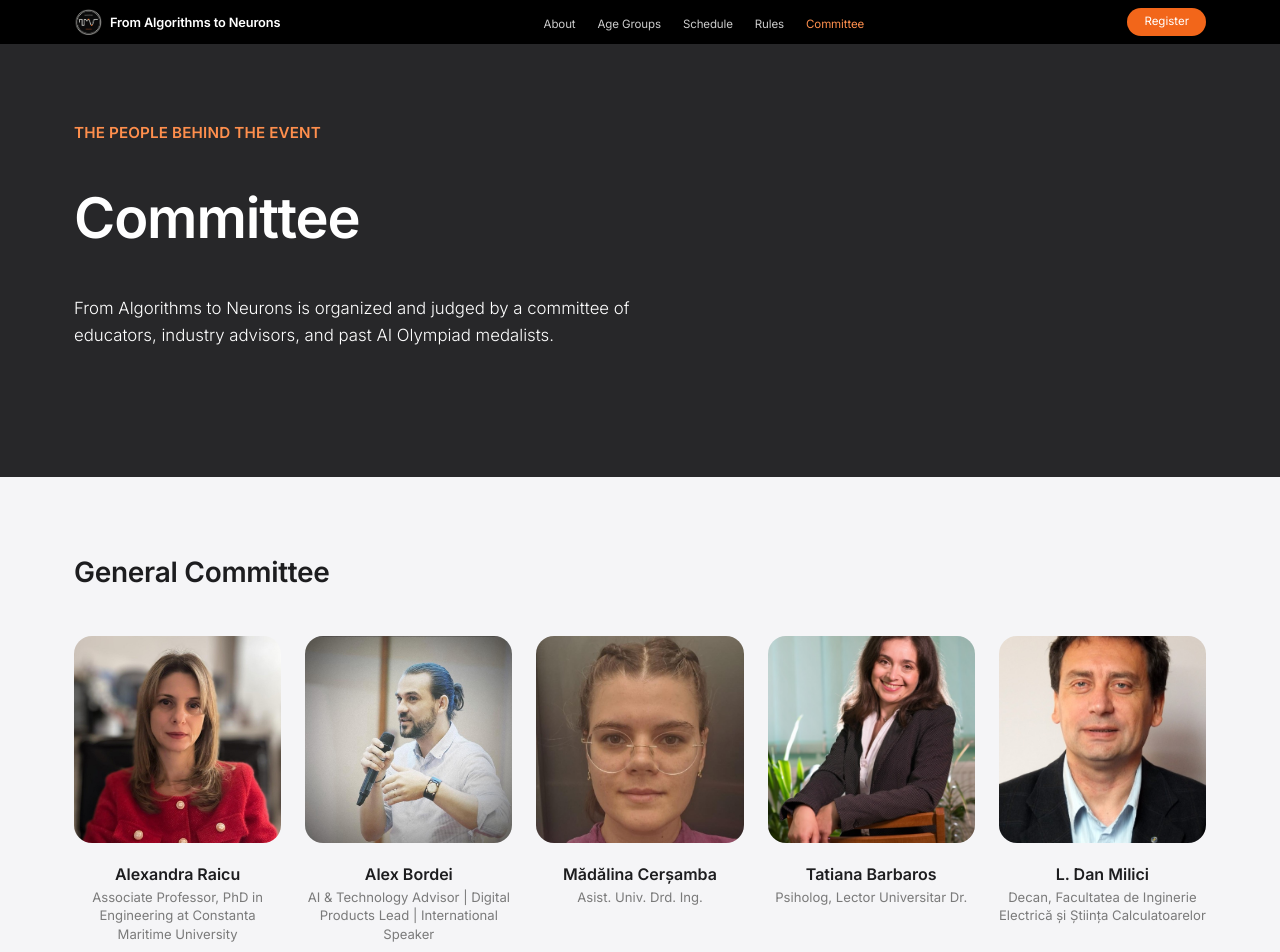
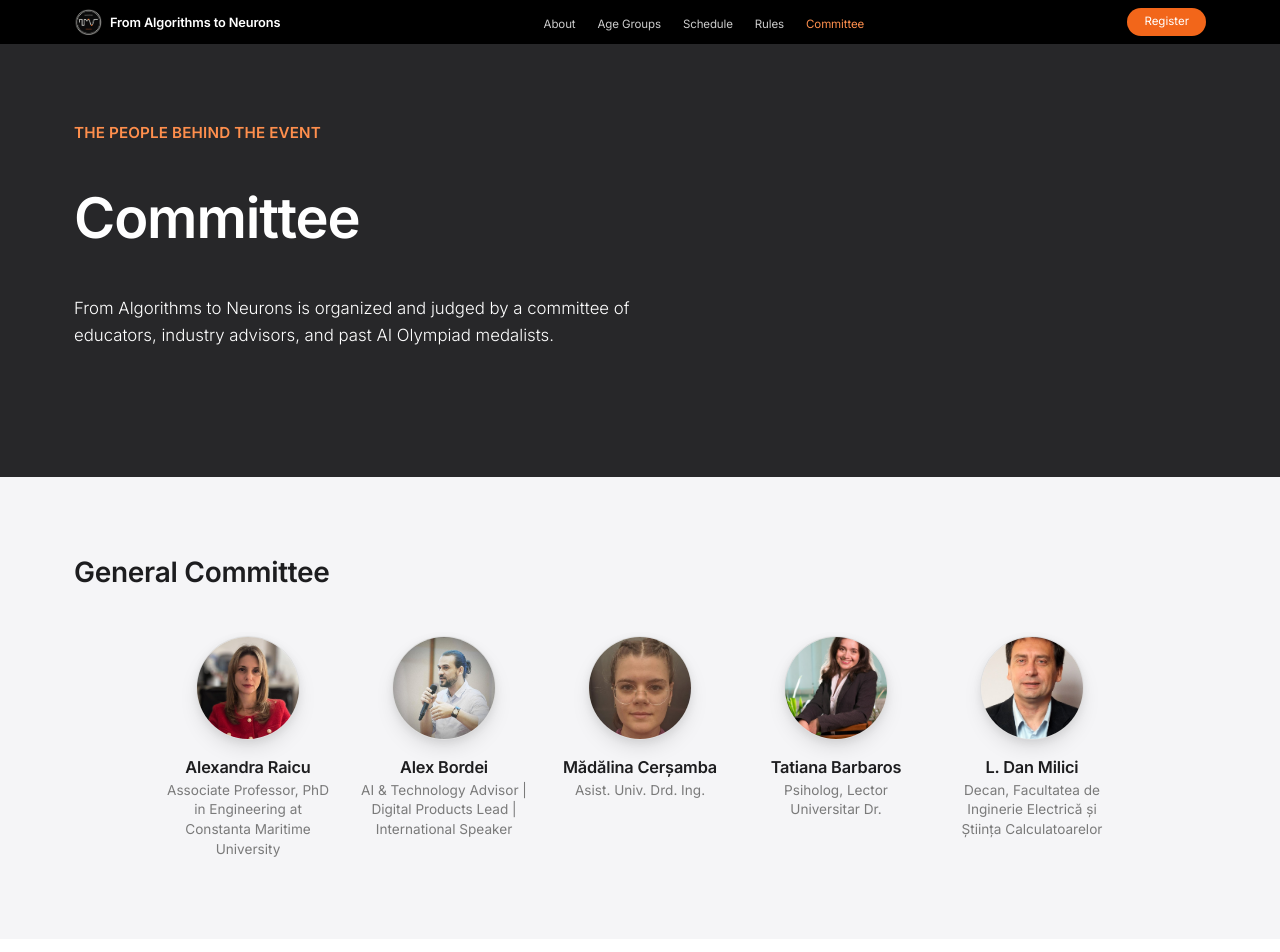
Before and after one commit to Al-del/from-alg-to-neu, an Angular app: page /committee in a window 1280 px wide. Shown: the top 952 px of the page. Built offline with nearby package versions, Linux system fonts and the light colour scheme.

Commit message:
photo cool

```diff
--- a/src/styles.css
+++ b/src/styles.css
@@ -221,29 +221,42 @@ a { color: inherit; }
 
 /* ── Committee ─────────────────────────────────────────────────────── */
 .committee-grid {
-  display: grid;
-  grid-template-columns: repeat(auto-fill, minmax(200px, 1fr));
-  gap: var(--space-lg);
+  display: flex;
+  flex-wrap: wrap;
+  justify-content: center;
+  gap: var(--space-xl) var(--space-lg);
 }
-.committee-card { text-align: center; }
+.committee-card {
+  width: 172px;
+  text-align: center;
+}
 .committee-photo {
-  width: 100%;
-  aspect-ratio: 1;
+  display: block;
+  width: 104px;
+  height: 104px;
   object-fit: cover;
-  border-radius: var(--radius-lg);
-  margin-bottom: var(--space-md);
+  border-radius: 50%;
+  margin: 0 auto var(--space-md);
   background: var(--canvas-parchment);
+  border: 1px solid var(--hairline);
+  box-shadow: 0 10px 24px -8px rgba(0, 0, 0, 0.18), 0 2px 8px rgba(0, 0, 0, 0.06);
+  transition: transform 0.2s ease, box-shadow 0.2s ease;
+}
+.committee-card:hover .committee-photo {
+  transform: translateY(-2px);
+  box-shadow: 0 14px 28px -8px rgba(0, 0, 0, 0.22), 0 2px 8px rgba(0, 0, 0, 0.08);
 }
 .committee-name {
   font-family: var(--font-display);
-  font-size: 1rem;
+  font-size: 1.02rem;
   font-weight: 600;
+  letter-spacing: -0.01em;
   margin: 0 0 4px;
 }
 .committee-role {
-  font-size: 0.82rem;
+  font-size: 0.85rem;
   color: var(--ink-muted-48);
-  line-height: 1.4;
+  line-height: 1.45;
   margin: 0;
 }
 .tile--dark .committee-role,
```
